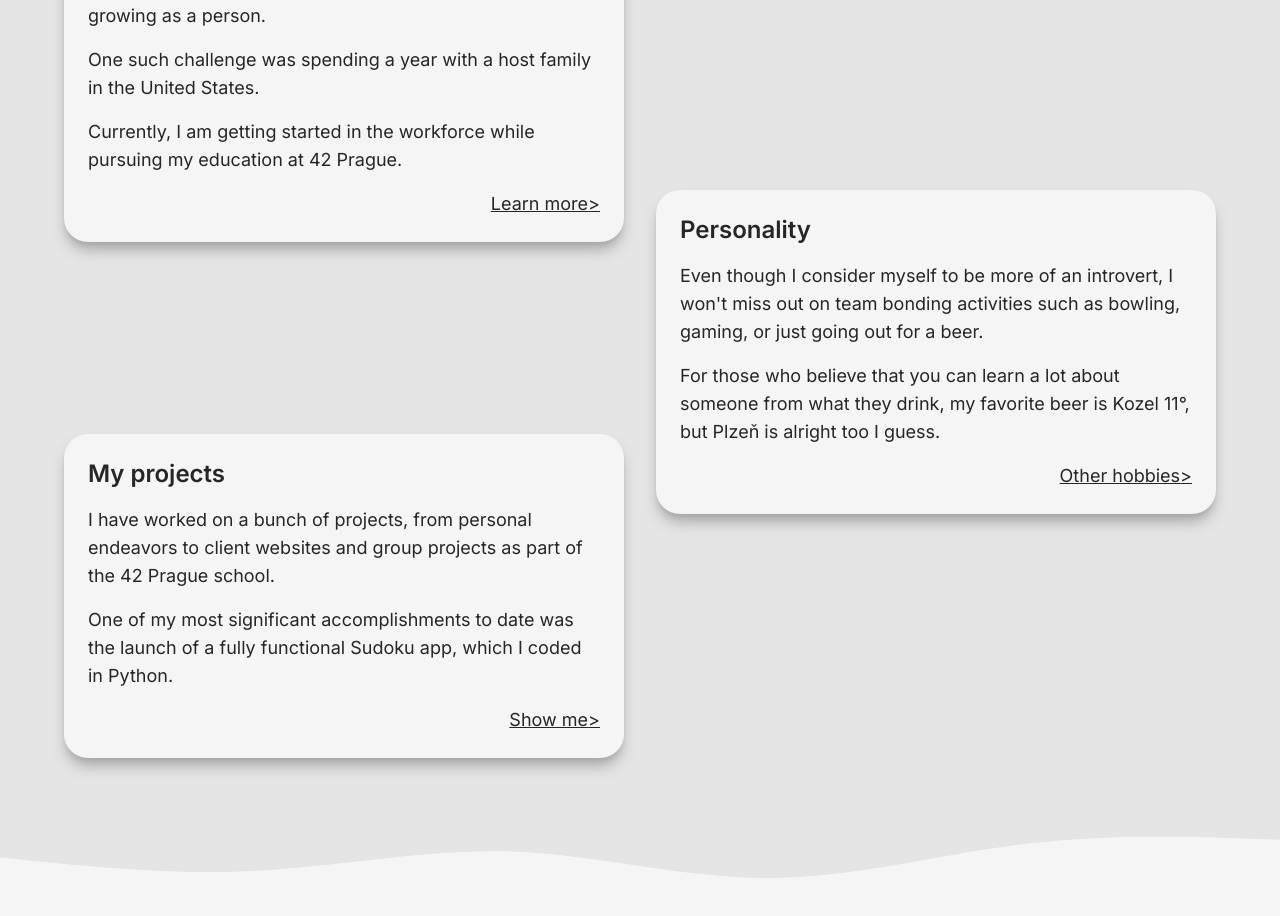
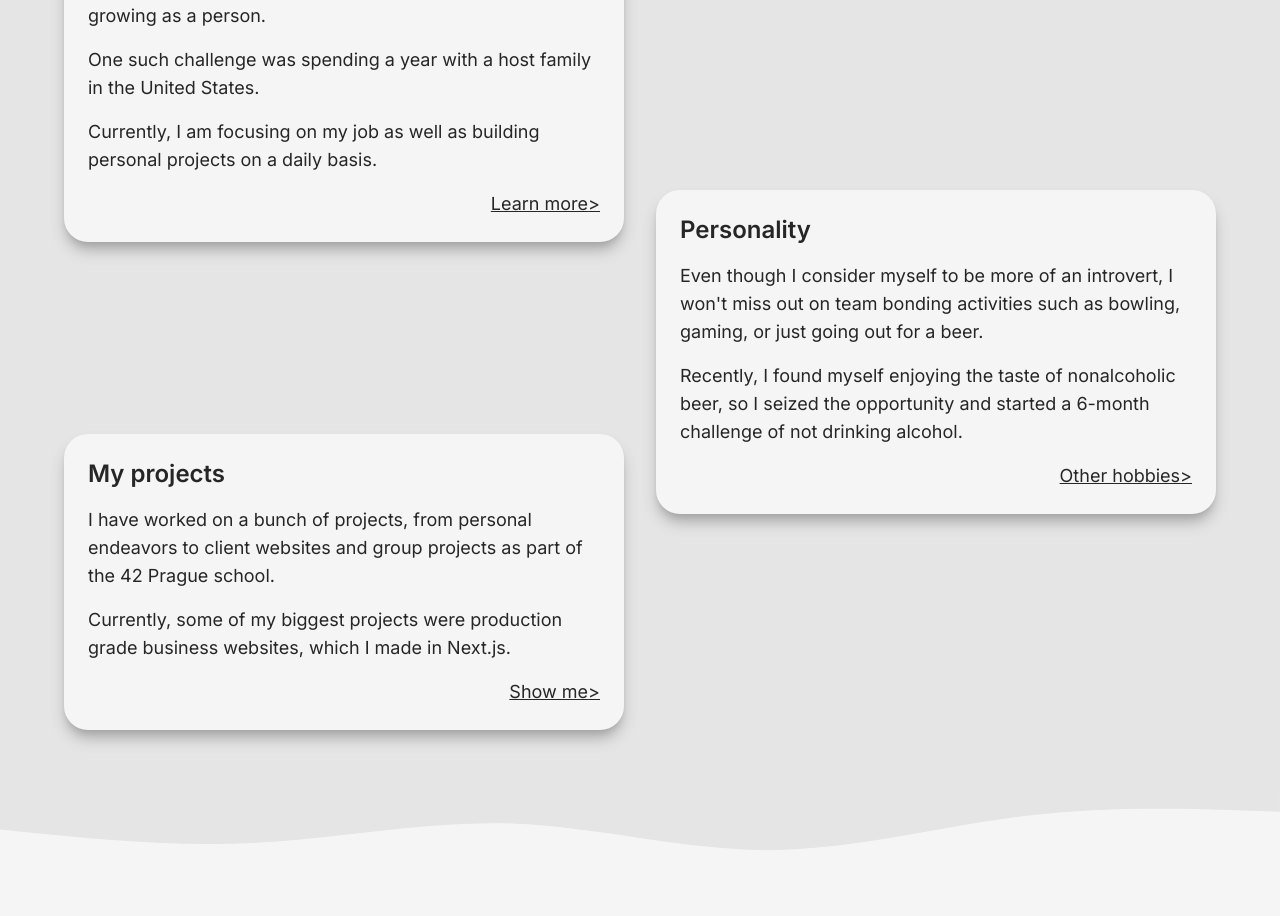
Before and after one commit to jirulak02/personal-website, a Next.js app: page / in a window 1280 px wide. Shown: the part 1803-2719 px from the top of the page. Built offline with nearby package versions, Linux system fonts and the light colour scheme.

Commit message:
update about me

```diff
--- a/components/HomePage/AboutMe.tsx
+++ b/components/HomePage/AboutMe.tsx
@@ -14,8 +14,8 @@ export default function AboutMe() {
             <p>I am always up for learning, trying out new challenges and growing as a person.</p>
             <p>One such challenge was spending a year with a host family in the United States.</p>
             <p>
-              Currently, I am getting started in the workforce while pursuing my education at 42
-              Prague.
+              Currently, I am focusing on my job as well as building personal projects on a daily
+              basis.
             </p>
             <div className="text-right">
               <Link href="/my-life" className="underline">
@@ -31,8 +31,8 @@ export default function AboutMe() {
             bonding activities such as bowling, gaming, or just going out for a beer.
           </p>
           <p>
-            For those who believe that you can learn a lot about someone from what they drink, my
-            favorite beer is Kozel 11°, but Plzeň is alright too I guess.
+            Recently, I found myself enjoying the taste of nonalcoholic beer, so I seized the
+            opportunity and started a 6-month challenge of not drinking alcohol.
           </p>
           <div className="text-right">
             <Link href="/hobbies" className="underline">
@@ -45,11 +45,11 @@ export default function AboutMe() {
             <h3>My projects</h3>
             <p>
               I have worked on a bunch of projects, from personal endeavors to client websites and
-              group projects as part of the 42 Prague school.{" "}
+              group projects as part of the 42 Prague school.
             </p>
             <p>
-              One of my most significant accomplishments to date was the launch of a fully
-              functional Sudoku app, which I coded in Python.
+              Currently, some of my biggest projects were production grade business websites, which
+              I made in Next.js.
             </p>
             <div className="text-right">
               <Link href="/projects" className="underline">
--- a/components/ProjectsPage/OtherProjects.tsx
+++ b/components/ProjectsPage/OtherProjects.tsx
@@ -22,8 +22,8 @@ export default function OtherProjects() {
         <Reveal>
           <Card className="mx-auto max-w-sm">
             <p>
-              Currently I'm building client projects, planning a useful website with co-students at
-              school and so much more to come, tackling one after another.
+              Currently I'm building client projects, upgrading websites and getting into mobile
+              development.
             </p>
           </Card>
         </Reveal>
--- a/components/ProjectsPage/SoloProjects.tsx
+++ b/components/ProjectsPage/SoloProjects.tsx
@@ -1,7 +1,6 @@
 import Image from "next/image";
 
 import Card from "../ui/Card";
-import Reveal from "../animations/Reveal";
 import ThemedIcon from "../ui/ThemedIcon";
 
 export default function SoloProjects() {
@@ -9,7 +8,6 @@ export default function SoloProjects() {
     <section className="mt-8 lg:mt-12">
       <h2 className="ml-4 text-center font-semibold md:text-left">Top 3 solo projects</h2>
       <div className="mt-2 grid grid-cols-1 gap-8 md:grid-cols-2 lg:grid-cols-3">
-        <Reveal>
         <Card className="mx-auto max-w-sm">
           <div className="flex items-center space-x-1">
             <Image
@@ -62,8 +60,6 @@ export default function SoloProjects() {
             </a>
           </div>
         </Card>
-        </Reveal>
-        <Reveal>
         <Card className="mx-auto max-w-sm">
           <div className="flex items-center space-x-1">
             <ThemedIcon
@@ -106,8 +102,6 @@ export default function SoloProjects() {
             Visit the website{">"}
           </a>
         </Card>
-        </Reveal>
-        <Reveal>
         <Card className="mx-auto max-w-sm">
           <div className="flex items-center space-x-1">
             <ThemedIcon
@@ -150,7 +144,6 @@ export default function SoloProjects() {
             Visit the website{">"}
           </a>
         </Card>
-        </Reveal>
       </div>
     </section>
   );
```
Lines whose indentation alone changed are shown as unchanged.
